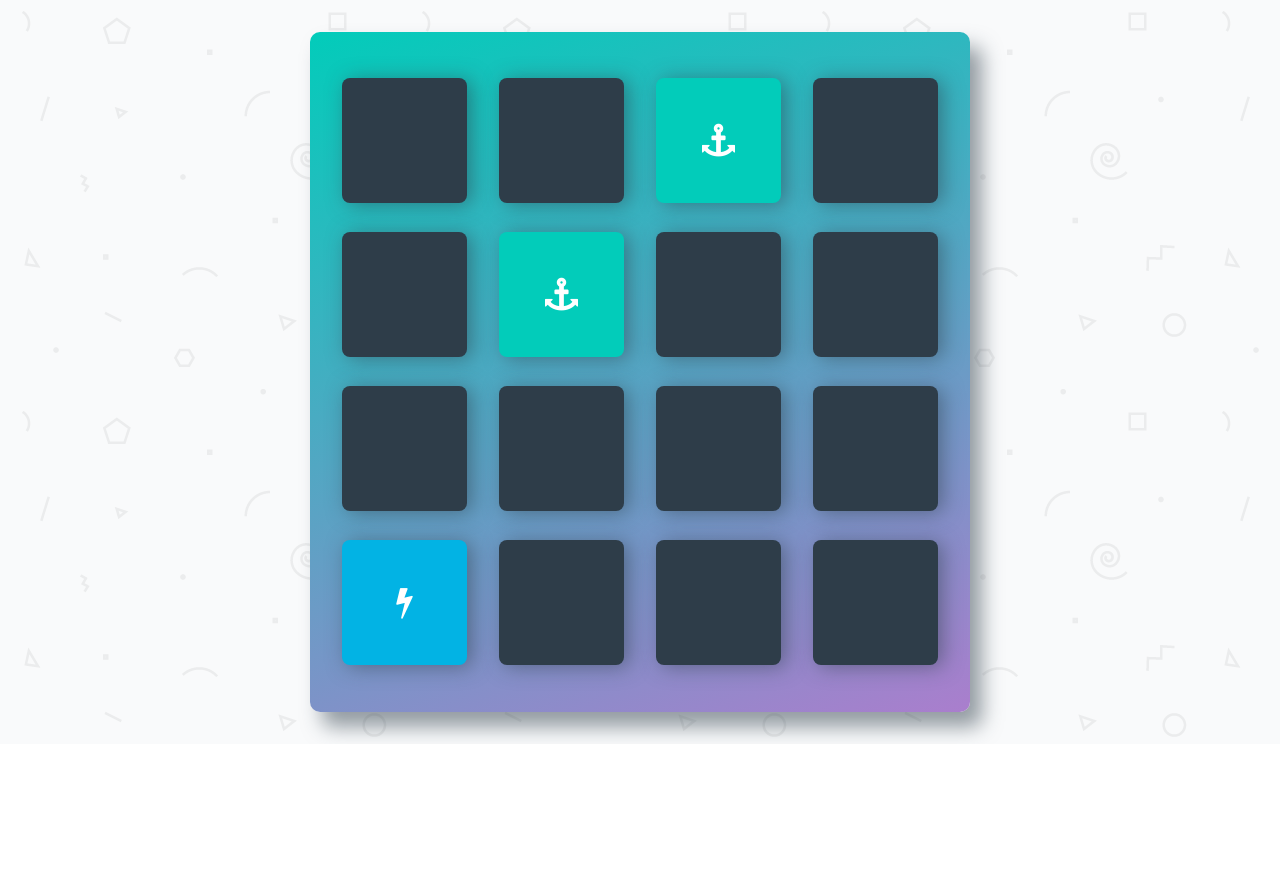
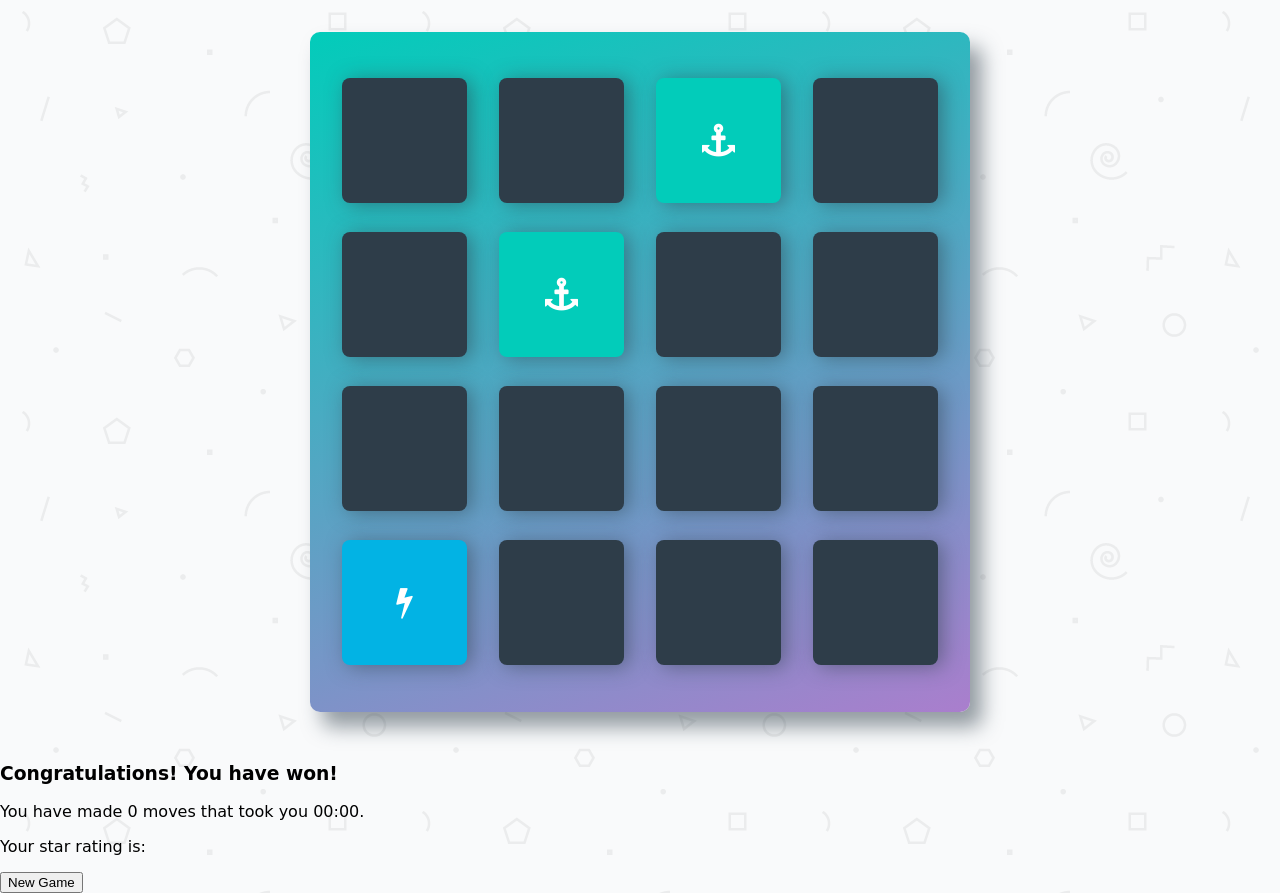
Before and after one commit to eaczechova/Memory-Game, a plain HTML site: page index.html in a window 1280 px wide. Shown: the part 108-1001 px from the top of the page. Before the commit the page ends 852 px from the top, so only its background shows below. Drawn offline with Linux system fonts and the light colour scheme; a web font is replaced by a local one.

Commit message:
add modal section to the page

```diff
--- a/index.html
+++ b/index.html
@@ -80,7 +80,14 @@
             </li>
         </ul>
     </div>
-
+    <div class="modal">
+      <div class="modal-content">
+        <h3>Congratulations! You have won!</h3>
+        <p>You have made <span class="moves-count">0</span> moves that took you <span class="time-counter">00:00</span>.</p>
+        <p>Your star rating is: <span class="star-rating"></span></p>
+        <button class="new-game">New Game</button>
+      </div>
+    </div>
     <script src="js/app.js"></script>
 </body>
 </html>
```
